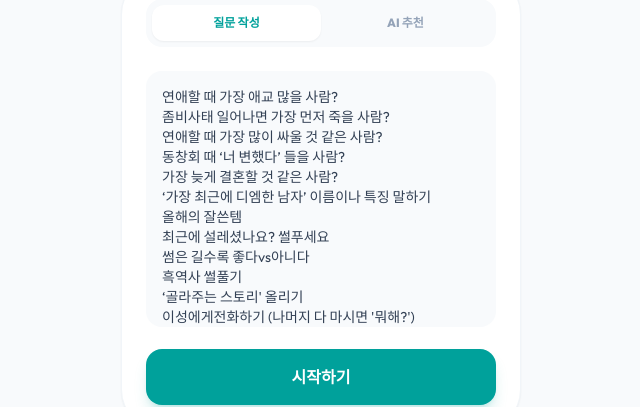
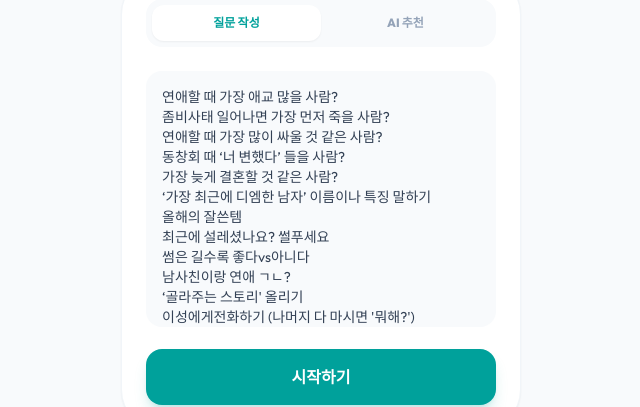
Before and after one commit to stdyyyng/at-last, a React (Vite) app: page / in a window 1280 px wide. Shown: the part 211-618 px from the top of the page, without its empty margins (319-959 px from the left). Built offline with nearby package versions, Linux system fonts and the light colour scheme.

Commit message:
Update App.tsx

```diff
--- a/App.tsx
+++ b/App.tsx
@@ -19,14 +19,14 @@ const DEFAULT_QUESTIONS: Question[] = [
   { id: 'q7', text: "올해의 잘쓴템", category: "대답해" },
   { id: 'q8', text: "최근에 설레셨나요? 썰푸세요", category: "대답해" },
   { id: 'q9', text: "썸은 길수록 좋다vs아니다", category: "대답해" },
-  { id: 'q10', text: "흑역사 썰풀기", category: "대답해" },
+  { id: 'q10', text: "남사친이랑 연애 ㄱㄴ?", category: "모두다" },
   { id: 'q11', text: "‘골라주는 스토리' 올리기", category: "미션" },
   { id: 'q12', text: "이성에게전화하기 (나머지 다 마시면 '뭐해?')", category: "미션" },
   { id: 'q13', text: "카톡 친구 목록에 ㄴ 치고 나오는 7번째 사람한테 이모티콘 보내기", category: "미션" },
   { id: 'q14', text: "한 명 골라! 그냥 마셔", category: "공개해" },
   { id: 'q15', text: "인스타 돋보기/릴스탭 공개하기", category: "공개해" },
-  { id: 'q16', text: "학점 까기", category: "공개해" },
-  { id: 'q17', text: "에타에 쓴 글 공개하기", category: "공개해" },
+  { id: 'q16', text: "환승이별당하기 vs 잠수이별당하기", category: "모두다" },
+  { id: 'q17', text: "친구가 내 남친의 바람을 목격했을 떄, 말해줘vs모를란다", category: "모두다" },
   { id: 'q18', text: "유튜브/노래앱 recap 공개하기", category: "공개해" },
   { id: 'q19', text: "과에서 제일 ‘가능’인 사람 인스타 공개하기", category: "공개해" }
 ];
```
